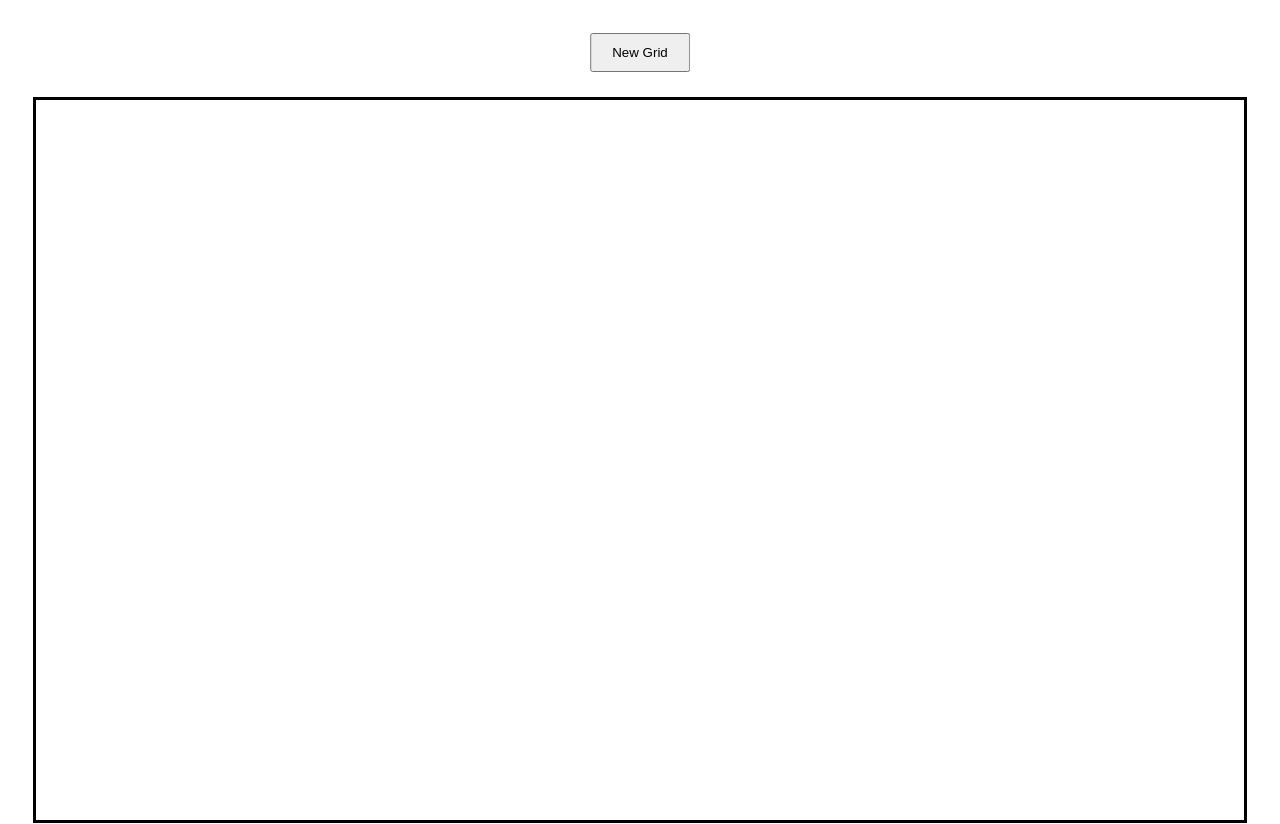
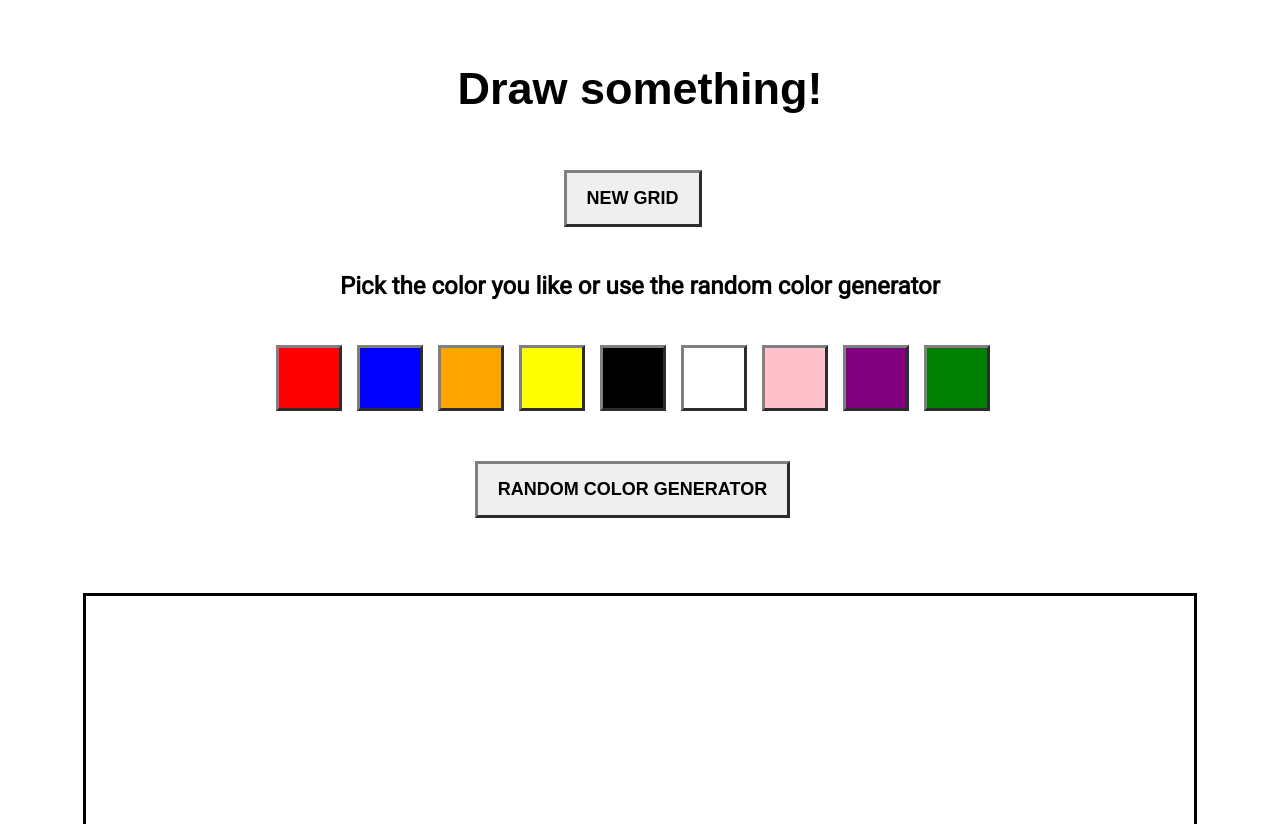
Before and after one commit to Gosia-Ras/etch-a-sketch, a plain HTML site: page index.html in a window 1280 px wide. Shown: the top 824 px of the page. Drawn offline with Linux system fonts and the light colour scheme; a web font is replaced by a local one.

Commit message:
Added random color generator

```diff
--- a/css/styles.css
+++ b/css/styles.css
@@ -1,13 +1,31 @@
 body {
   padding: 25px;
+  text-align: center;
+  font-family: "Roboto", sans-serif;
+}
+
+h1 {
+  font-family: "Rubik Doodle Shadow", sans-serif;
+  font-size: 45px;
 }
 
 button {
   position: relative;
-  left: 50%;
-  transform: translateX(-50%);
-  margin-bottom: 25px;
-  padding: 10px 20px;
+  margin: 25px 0;
+  padding: 15px 20px;
+  font-size: 18px;
+  text-transform: uppercase;
+  margin-right: 15px;
+  border: 3px outset grey;
+  font-weight: 600;
+}
+
+div.container {
+  padding: 50px;
+}
+
+div.colorPicker button {
+  padding: 30px;
 }
 
 .gridContainer {
--- a/index.html
+++ b/index.html
@@ -4,11 +4,26 @@
     <meta charset="UTF-8" />
     <meta name="viewport" content="width=device-width, initial-scale=1.0" />
     <title>Etch-A-Sketch</title>
+    <link rel="preconnect" href="https://fonts.googleapis.com" />
+    <link rel="preconnect" href="https://fonts.gstatic.com" crossorigin />
+    <link
+      href="https://fonts.googleapis.com/css2?family=Roboto&family=Rubik+Doodle+Shadow&display=swap"
+      rel="stylesheet"
+    />
     <link rel="stylesheet" href="./css/styles.css" />
   </head>
   <body>
+    <h1>Draw something!</h1>
     <button class="newGrid">New Grid</button>
-    <div class="gridContainer"></div>
+    <div id="colors">
+      <div class="colorPicker">
+        <h2>Pick the color you like or use the random color generator</h2>
+      </div>
+      <button id="random">Random color generator</button>
+    </div>
+    <div class="container">
+      <div class="gridContainer"></div>
+    </div>
   </body>
   <script src="./js/script.js"></script>
 </html>
--- a/js/script.js
+++ b/js/script.js
@@ -1,23 +1,70 @@
 const container = document.querySelector(".gridContainer");
 const newGridButton = document.querySelector(".newGrid");
+const colorPickerContainer = document.querySelector(".colorPicker");
+const randomColor = document.querySelector("#random");
+
+// Set the default color
+let currentColor = "black";
+let isRandomColor = false; // Flag to indicate if random color mode is active
 
 function createGrid(size) {
   container.innerHTML = "";
+  container.style.gridTemplateColumns = `repeat(${size}, 1fr)`;
 
   for (let i = 0; i < size * size; i++) {
     const gridItem = document.createElement("div");
     gridItem.className = "item";
     gridItem.id = i + 1;
-
-    gridItem.addEventListener("mouseover", () => {
-      gridItem.style.backgroundColor = "pink";
-    });
-
     container.appendChild(gridItem);
   }
+}
 
-  container.style.gridTemplateColumns = `repeat(${size}, 1fr)`;
-}
+container.addEventListener(
+  "mouseenter",
+  (event) => {
+    if (event.target.className === "item") {
+      if (isRandomColor) {
+        currentColor =
+          "rgb(" +
+          Math.floor(Math.random() * 256) +
+          "," +
+          Math.floor(Math.random() * 256) +
+          "," +
+          Math.floor(Math.random() * 256) +
+          ")";
+      }
+      event.target.style.backgroundColor = currentColor;
+    }
+  },
+  true
+);
+
+randomColor.addEventListener("click", () => {
+  isRandomColor = true;
+});
+
+const colorArray = [
+  "red",
+  "blue",
+  "orange",
+  "yellow",
+  "black",
+  "white",
+  "pink",
+  "purple",
+  "green",
+];
+
+colorArray.forEach((color) => {
+  const colorButton = document.createElement("button");
+  colorButton.style.backgroundColor = color;
+  colorPickerContainer.appendChild(colorButton);
+
+  colorButton.addEventListener("click", () => {
+    currentColor = color;
+    isRandomColor = false;
+  });
+});
 
 function isValidGridSize(size) {
   return size && !isNaN(size) && size > 0 && size <= 100;
```
